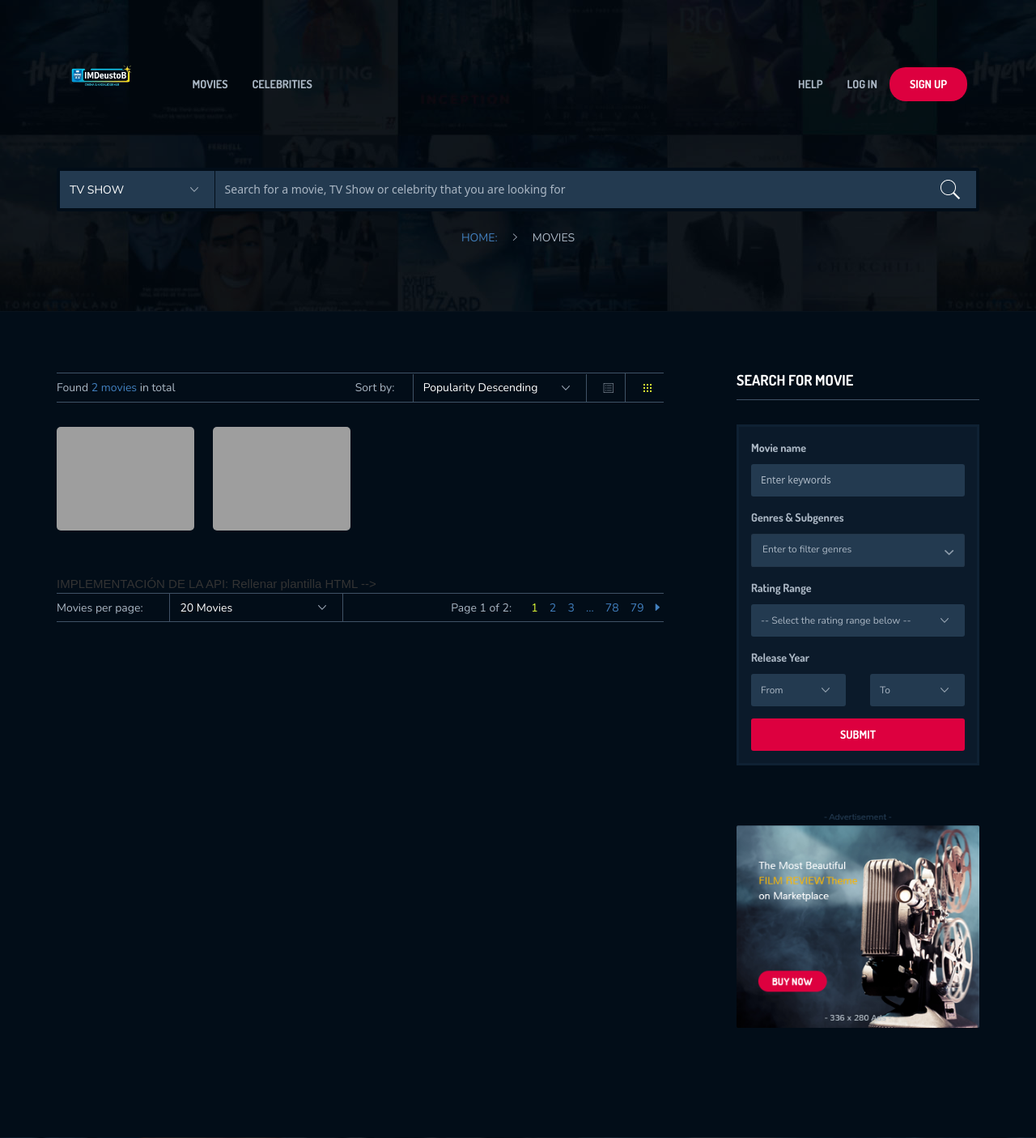
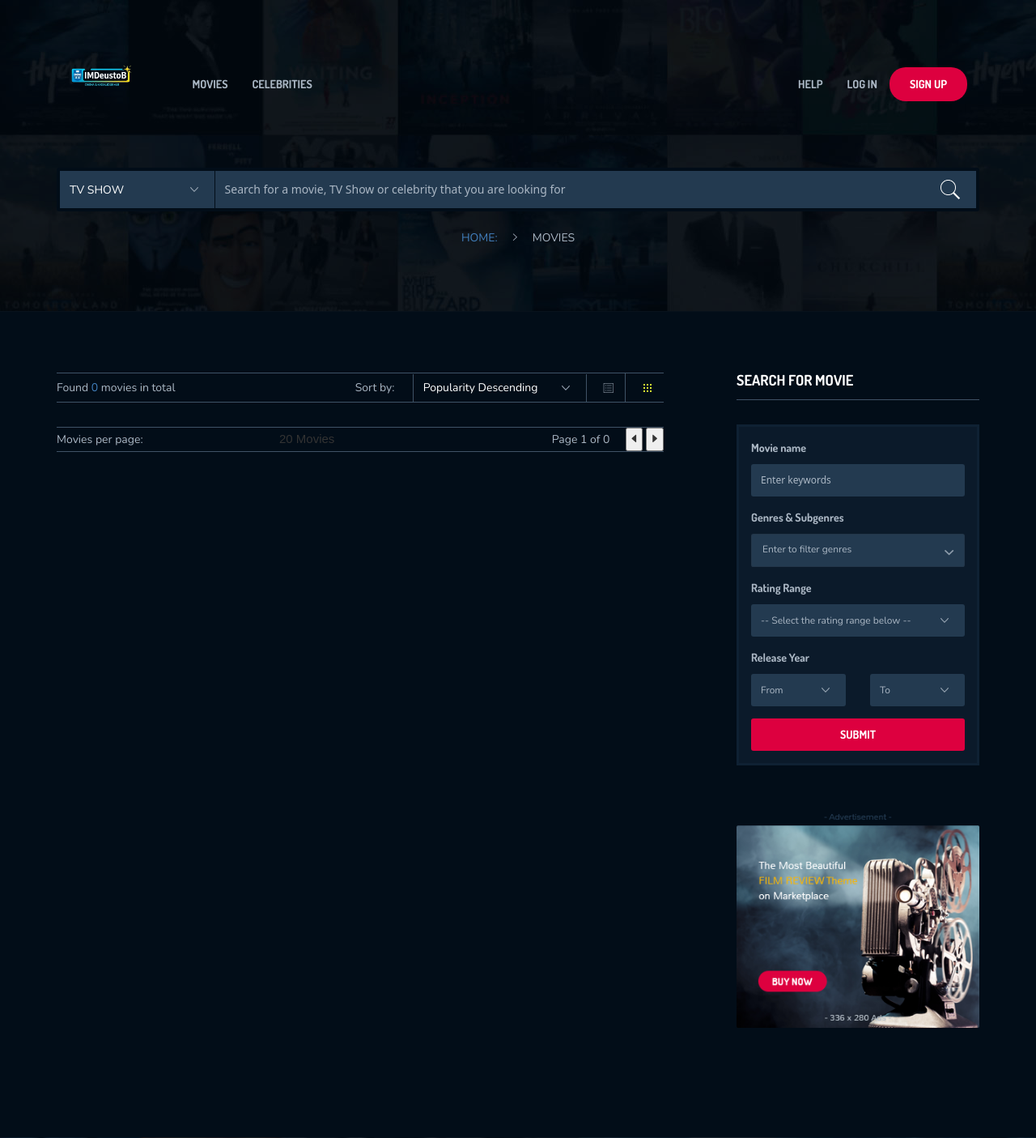
Before and after one commit to lorenaespinel07/ProyectoWeb, a Django app: template IW_G6/IMDeustoB/templates/index.html in a window 1280 px wide. Shown: the top 1405 px of the page at 81% size. Run offline with Django 5.2, Linux system fonts and the light colour scheme; data comes from the database, SQL or seed files in the repository; the template is opened without the code that fills it: values that come from a table or form of the project are taken from there, most other values are stand-ins (such as "Sample title", 1, 10 or a date in 2020); some libraries are stand-ins or nearby versions; grey boxes are pictures that could not be loaded.

Commit message:
Implement dynamic movie loading from TMDb API
Updated the movie listing functionality to dynamically load movies from the TMDb API, including pagination support and total movie count display.

```diff
--- a/IW_G6/IMDeustoB/templates/index.html
+++ b/IW_G6/IMDeustoB/templates/index.html
@@ -199,94 +199,86 @@
 		<div class="row ipad-width">
 			<div class="col-md-8 col-sm-12 col-xs-12">
 				<div class="topbar-filter">
-
-
-
-					<p>Found <span>{{peliculas.count}} movies</span> in total</p>
-
-
+					<p>Found <span id="total-movies">0</span> movies in total</p>
 
 					<label>Sort by:</label>
 					<select>
 						<option value="popularity">Popularity Descending</option>
-						<option value="popularity">Popularity Ascending</option>
+						<option value="popularity_asc">Popularity Ascending</option>
 						<option value="rating">Rating Descending</option>
-						<option value="rating">Rating Ascending</option>
+						<option value="rating_asc">Rating Ascending</option>
 						<option value="date">Release date Descending</option>
-						<option value="date">Release date Ascending</option>
+						<option value="date_asc">Release date Ascending</option>
 					</select>
-					<a href="movielist.html" class="list"><i class="ion-ios-list-outline "></i></a>
-					<a  href="moviegrid.html" class="grid"><i class="ion-grid active"></i></a>
+					<a href="movielist.html" class="list"><i class="ion-ios-list-outline"></i></a>
+					<a href="moviegrid.html" class="grid"><i class="ion-grid active"></i></a>
 				</div>
-				<div class="flex-wrap-movielist">
 
-					{% for pelicula in peliculas%}
-							<div class="movie-item-style-2 movie-item-style-1">
-							<img  src="https://image.tmdb.org/t/p/w500{{ pelicula.poster_path }}" alt="">
-							<div class="hvr-inner">
-    							<a href="{% url 'detalle_peliculas' pelicula.id %}">Read more</a>
-	            			</div>
-							<div class="mv-item-infor">
-								<h6><a  href="#">{{ pelicula.title }}</a></h6>
-							</div>
-						</div>
-					{% endfor %}
+				<div class="flex-wrap-movielist" id="movie-list"></div>
 
-
-
-
-
-					IMPLEMENTACIÓN DE LA API: Rellenar plantilla HTML
-					<script>
-						// Donde se van a rellenar los datos de la API
-						const posters = document.querySelectorAll(".poster");
-						const titulos = document.querySelectorAll(".nombrePeli");
-						const detalle = document.querySelectorAll(".detalle");
-
-						async function getPeli(){
-							try {
-								const response = await fetch("https://api.themoviedb.org/3/movie/popular?api_key=aa02e7c79cbe08314c538b9176a77f88&language=es-ES");
-								const data = await response.json();
-
-								for (let i = 0; i < posters.length; i++) {
-									const peli = data.results[i];
-
-									posters[i].src = "https://image.tmdb.org/t/p/w500" + peli.poster_path;
-									posters[i].alt = peli.title;
-									titulos[i].textContent = peli.title;
-									detalle[i].href = "/peliculas/" + peli.id + "/";
-
-								}
-
-							} catch (error) {
-								console.log("Error cargando película:", error);
-							}
-						}
-						getPeli()
-
-					</script>
-					-->
-
-
-				</div>
 				<div class="topbar-filter">
 					<label>Movies per page:</label>
-					<select>
-						<option value="range">20 Movies</option>
-						<option value="saab">10 Movies</option>
-					</select>
+					<span>20 Movies</span>
 
 					<div class="pagination2">
-						<span>Page 1 of 2:</span>
-						<a class="active" href="#">1</a>
-						<a href="#">2</a>
-						<a href="#">3</a>
-						<a href="#">...</a>
-						<a href="#">78</a>
-						<a href="#">79</a>
-						<a href="#"><i class="ion-arrow-right-b"></i></a>
+						<span id="pageInfo">Page 1 of 0</span>
+						<button id="prevPage"><i class="ion-arrow-left-b"></i></button>
+						<button id="nextPage"><i class="ion-arrow-right-b"></i></button>
 					</div>
 				</div>
+
+				<!-- IMPLEMENTACIÓN DE LA API: Rellenar lista de películas desde TMDb -->
+				<script>
+				let page = 1;
+				const perPage = 20;
+				let totalPages = 0;
+
+				const movieList = document.getElementById("movie-list");
+				const pageInfo = document.getElementById("pageInfo");
+				const prevPageBtn = document.getElementById("prevPage");
+				const nextPageBtn = document.getElementById("nextPage");
+				const totalMovies = document.getElementById("total-movies");
+
+				// Función principal para cargar películas desde la API
+				async function loadMovies() {
+					movieList.innerHTML = ""; // vaciar contenedor
+					try {
+						const response = await fetch(`https://api.themoviedb.org/3/movie/popular?api_key=aa02e7c79cbe08314c538b9176a77f88&language=es-ES&page=${page}`);
+						const data = await response.json();
+						totalMovies.textContent = data.total_results;
+						totalPages = data.total_pages;
+
+						for (let i = 0; i < perPage && i < data.results.length; i++) {
+							const peli = data.results[i];
+							const div = document.createElement("div");
+							div.className = "movie-item-style-2 movie-item-style-1";
+							div.innerHTML = `
+								<img class="poster" src="https://image.tmdb.org/t/p/w500${peli.poster_path}" alt="${peli.title}">
+								<div class="hvr-inner">
+									<a class="detalle" href="/peliculas/${peli.id}/">Read more</a>
+								</div>
+								<div class="mv-item-infor">
+									<h6 class="nombrePeli"><a href="#">${peli.title}</a></h6>
+								</div>
+							`;
+							movieList.appendChild(div);
+						}
+
+						pageInfo.textContent = `Page ${page} of ${totalPages}`;
+					} catch (error) {
+						console.log("Error cargando películas:", error);
+					}
+				}
+
+				prevPageBtn.addEventListener("click", () => {
+					if (page > 1) { page--; loadMovies(); }
+				});
+				nextPageBtn.addEventListener("click", () => {
+					if (page < totalPages) { page++; loadMovies(); }
+				});
+
+				loadMovies();
+				</script>
 			</div>
 			<div class="col-md-4 col-sm-12 col-xs-12">
 				<div class="sidebar">
```
